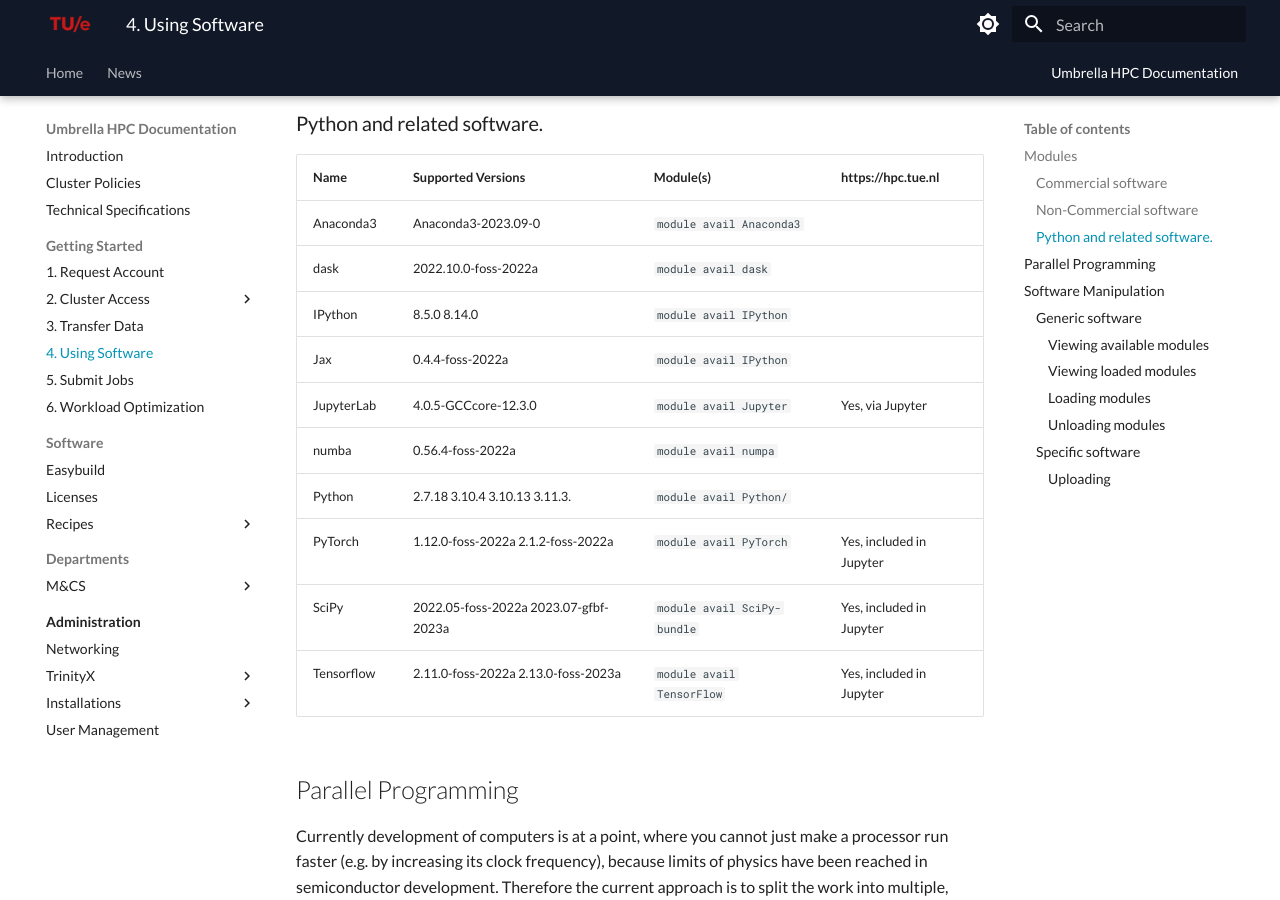
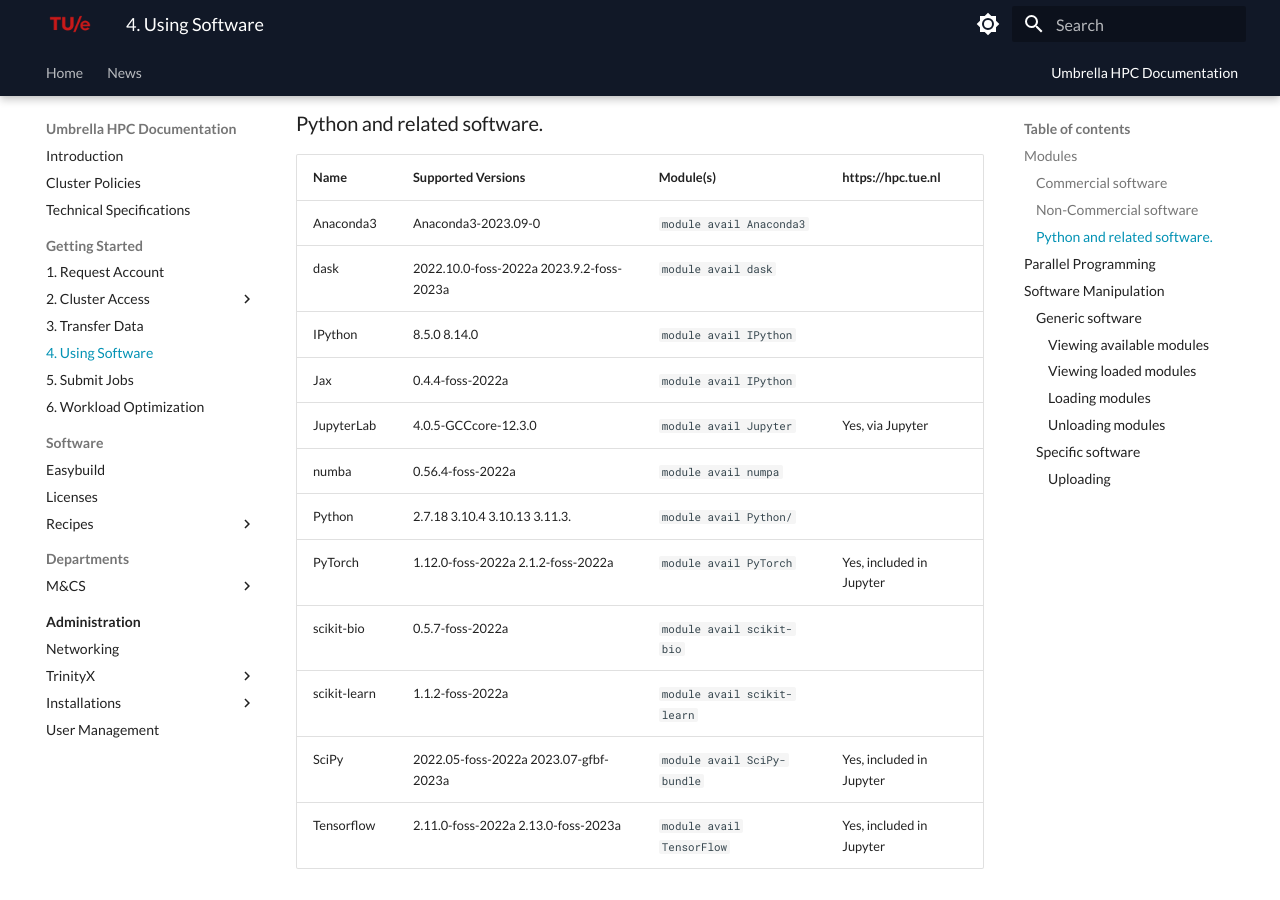
Before and after one commit to gferhpc/supercomputing.tue.nl, an MkDocs documentation site: the page built from pages/documentation/steps/software/index.md, in a window 1280 px wide and 900 px high, scrolled down 2488 px. Built offline with MkDocs 1.6.1 and Material for MkDocs 9.7.7, drawn with Linux system fonts in a browser that asks for light colours.

Commit message:
Update index.md

```diff
--- a/pages/documentation/steps/software/index.md
+++ b/pages/documentation/steps/software/index.md
@@ -130,13 +130,15 @@
 | Name           | Supported Versions                   | Module(s)                | https://hpc.tue.nl |
 | -------------- | ------------------------------------ | ------------------------ | ------------------ |
 | Anaconda3      | Anaconda3-2023.09-0                  | `module avail Anaconda3` | |
-| dask           | 2022.10.0-foss-2022a                 | `module avail dask`      | |
+| dask           | 2022.10.0-foss-2022a 2023.9.2-foss-2023a | `module avail dask`      | |
 | IPython        | 8.5.0 8.14.0                         | `module avail IPython`   | |
 | Jax            | 0.4.4-foss-2022a                     | `module avail IPython`   | |
 | JupyterLab     | 4.0.5-GCCcore-12.3.0                 | `module avail Jupyter`   | Yes, via Jupyter |
 | numba          | 0.56.4-foss-2022a                    | `module avail numpa`     | |
 | Python         | 2.7.18 3.10.4 3.10.13 3.11.3.        | `module avail Python/`   | |
 | PyTorch        | 1.12.0-foss-2022a 2.1.2-foss-2022a   | `module avail PyTorch`   | Yes, included in Jupyter|
+| scikit-bio     | 0.5.7-foss-2022a                     | `module avail scikit-bio` | |
+| scikit-learn   | 1.1.2-foss-2022a                     | `module avail scikit-learn` | |
 | SciPy          | 2022.05-foss-2022a 2023.07-gfbf-2023a | `module avail SciPy-bundle` | Yes, included in Jupyter |
 | Tensorflow     | 2.11.0-foss-2022a    2.13.0-foss-2023a  | `module avail TensorFlow` | Yes, included in Jupyter |
 
```
